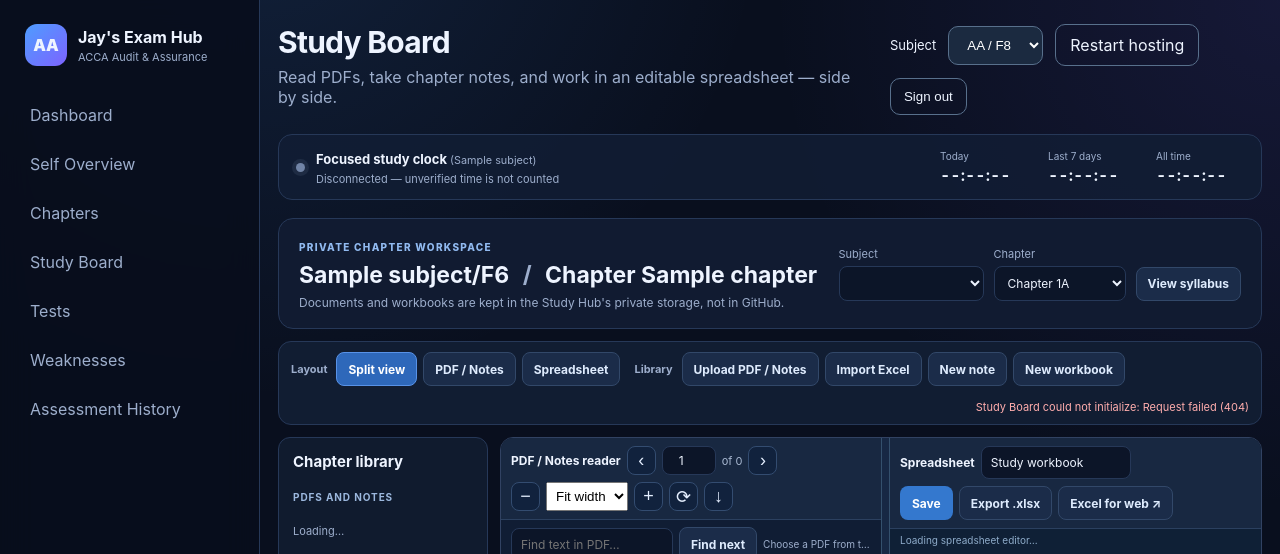
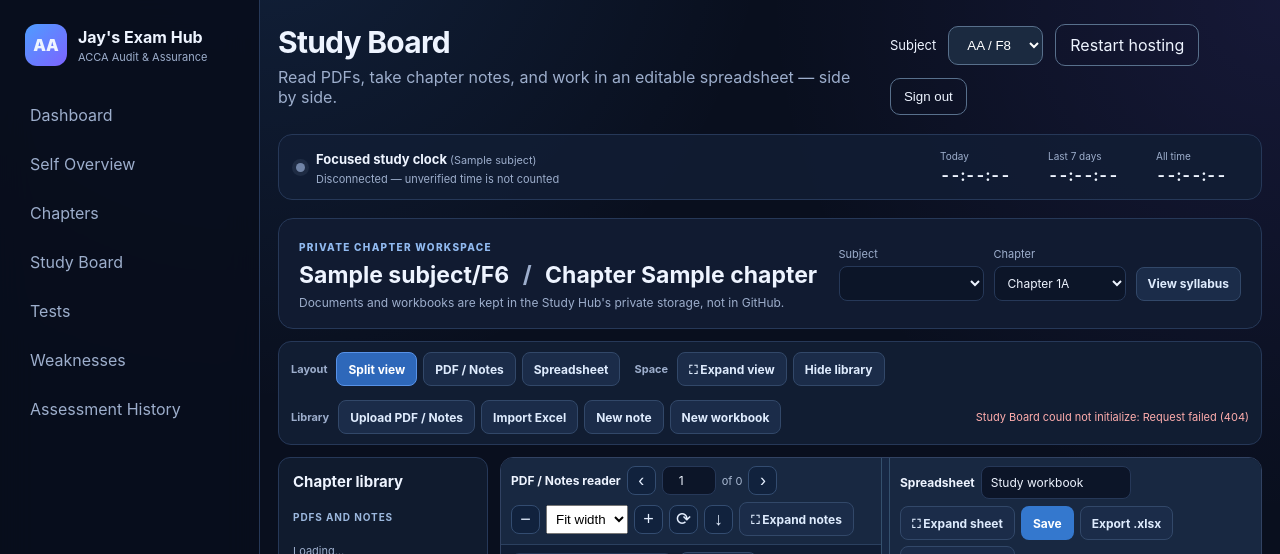
Before and after one commit to fighterzsuper-droid/ChapterTracker, a Python web app: template templates/study_board.html in a window 1280 px wide. Shown: the top 554 px of the page. Run offline with Jinja, Linux system fonts and the light colour scheme; the template is opened without the code that fills it: most values are stand-ins (such as "Sample title", 1, 10 or a date in 2020); some libraries are stand-ins or nearby versions.

Commit message:
Add Study Board expand controls for both reader and spreadsheet

```diff
--- a/templates/study_board.html
+++ b/templates/study_board.html
@@ -30,6 +30,11 @@
       <button type="button" class="board-button" data-layout="split" aria-pressed="true">Split view</button>
       <button type="button" class="board-button board-light" data-layout="pdf" aria-pressed="false">PDF / Notes</button>
       <button type="button" class="board-button board-light" data-layout="sheet" aria-pressed="false">Spreadsheet</button>
+    </div>
+    <div class="board-toolbar-group">
+      <span class="board-group-label">Space</span>
+      <button type="button" class="board-button board-light" id="board-expand-view" aria-pressed="false" title="Expand Study Board to use the entire browser window">⛶ Expand view</button>
+      <button type="button" class="board-button board-light" id="board-toggle-library" aria-pressed="false" title="Hide or show the chapter library">Hide library</button>
     </div>
     <div class="board-toolbar-group">
       <span class="board-group-label">Library</span>
@@ -87,6 +92,7 @@
             <button type="button" class="board-tool-icon" data-pdf-zoom-in title="Zoom in" aria-label="Zoom in">+</button>
             <button type="button" class="board-tool-icon" data-pdf-rotate title="Rotate PDF clockwise">⟳</button>
             <button type="button" class="board-tool-icon" data-pdf-download title="Download selected file">↓</button>
+            <button type="button" class="board-button board-light board-pane-expand" id="board-expand-reader" title="Expand PDF or notes to fill the screen; click again to restore" aria-pressed="false">⛶ Expand notes</button>
           </div>
         </div>
         <div class="board-reader-find">
@@ -124,6 +130,7 @@
             <input id="board-workbook-title" type="text" maxlength="120" aria-label="Workbook name" value="Study workbook">
           </div>
           <div class="board-toolbar-main board-sheet-actions">
+            <button type="button" class="board-button board-light board-pane-expand" id="board-expand-sheet" title="Expand spreadsheet to fill the screen; click again to restore" aria-pressed="false">⛶ Expand sheet</button>
             <button id="board-save-workbook" type="button" class="board-button">Save</button>
             <button id="board-export-xlsx" type="button" class="board-button board-light" title="Export workbook to XLSX">Export .xlsx</button>
             <a href="https://www.microsoft365.com/launch/excel" target="_blank" rel="noopener noreferrer" class="board-button board-light" title="For full Microsoft Excel features, open Excel for the web">Excel for web ↗</a>
```
